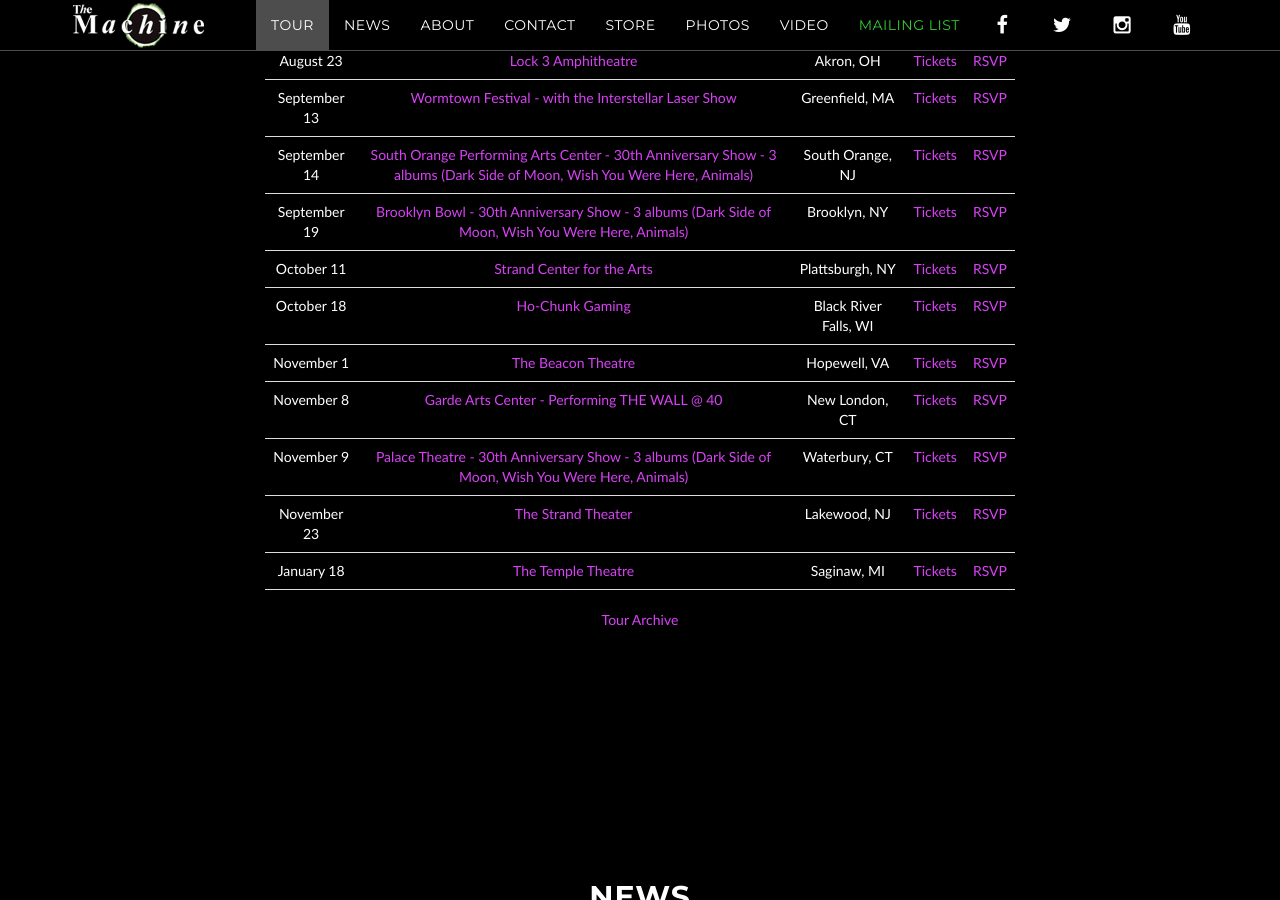
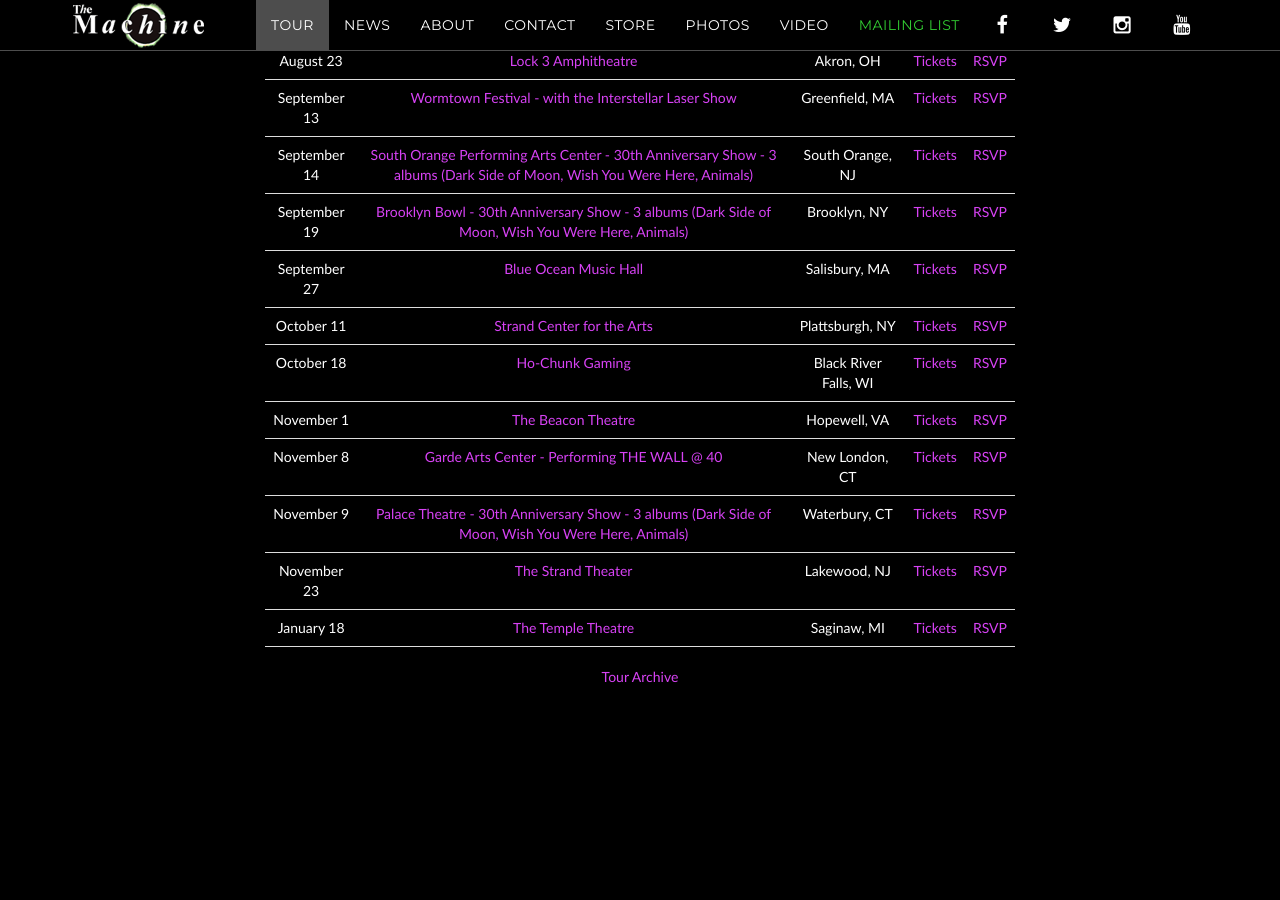
Before and after one commit to machineweb/machineweb.github.io, a Jekyll site: the page built from index.html, in a window 1280 px wide and 900 px high, scrolled down 1107 px. Built offline with Jekyll 4.4.1, drawn with Linux system fonts in a browser that asks for light colours; comment, search, counter and statistics services are not loaded.

Commit message:
New tour item

```diff
--- a/_data/tour.yml
+++ b/_data/tour.yml
@@ -3929,3 +3929,11 @@
     tickets-url: "https://www.ticketfly.com/purchase/mobile/index/1876093"
     rsvp-url: "https://www.facebook.com/events/479024166191419/"
     order: "1568865600000"
+
+  - date: "September 27 2019"
+    venue: "Blue Ocean Music Hall"
+    venue-url: ""
+    location: "Salisbury, MA"
+    tickets-url: ""
+    rsvp-url: ""
+    order: "1569556800000"
```
